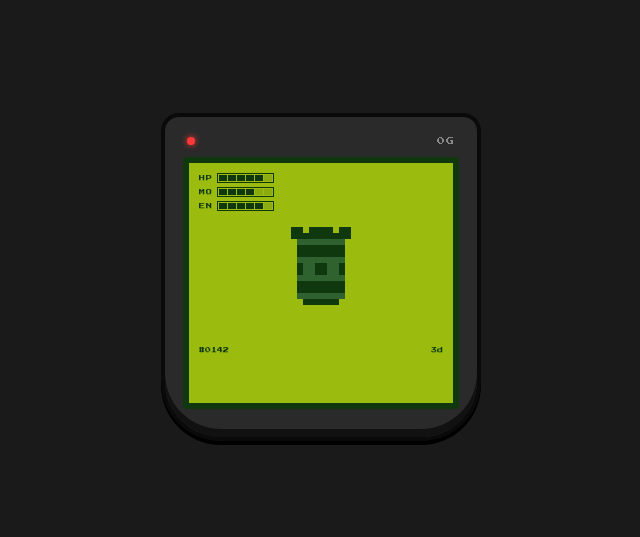
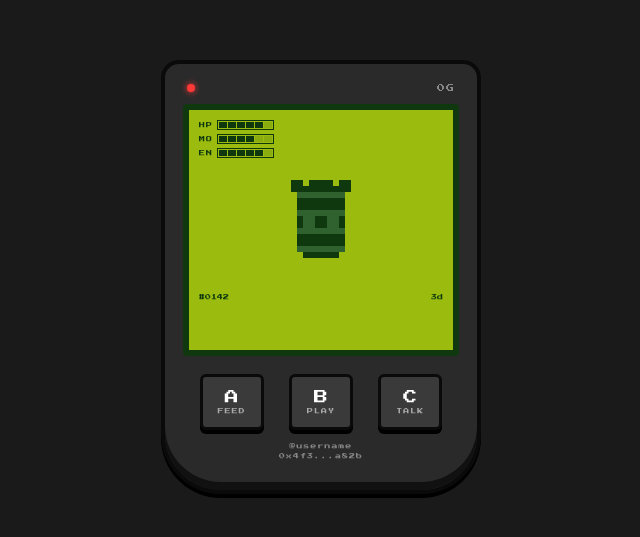
Before and after one commit to LevanIlashvili/zerogochi, a Next.js app: page / in a window 1280 px wide. Shown: the part 123-660 px from the top of the page, without its empty margins (319-959 px from the left). Built offline with nearby package versions, Linux system fonts and the light colour scheme.

Commit message:
buttons + web audio beeps

```diff
--- a/src/app/page.tsx
+++ b/src/app/page.tsx
@@ -1,34 +1,9 @@
-import { Device } from "@/components/Device";
-import { StatBars } from "@/components/StatBars";
-import { AnimatedSprite } from "@/sprite/AnimatedSprite";
-import { lookFromSeed } from "@/sprite/types";
-import { statFromValues } from "@/sprite/states";
+import { Pet } from "@/components/Pet";
 
 export default function Page() {
-  const look = lookFromSeed(142);
-  const stats = { hunger: 80, mood: 65, energy: 90 };
-  const state = statFromValues(stats.hunger, stats.mood, stats.energy);
-
   return (
     <main>
-      <Device>
-        <StatBars {...stats} />
-        <div style={{ display: "flex", justifyContent: "center", padding: "16px 0" }}>
-          <AnimatedSprite look={look} state={state} scale={6} />
-        </div>
-        <div
-          style={{
-            display: "flex",
-            justifyContent: "space-between",
-            fontSize: 6,
-            color: "var(--gb-darkest)",
-            marginTop: 8,
-          }}
-        >
-          <span>#0142</span>
-          <span>3d</span>
-        </div>
-      </Device>
+      <Pet />
     </main>
   );
 }
--- /dev/null
+++ b/src/components/Buttons.module.css
@@ -0,0 +1,50 @@
+.row {
+  display: flex;
+  justify-content: space-around;
+  margin-top: 18px;
+  padding: 0 4px;
+}
+
+.btn {
+  width: 64px;
+  height: 56px;
+  background: #3a3a3a;
+  border: 3px solid #0a0a0a;
+  border-radius: 6px;
+  color: #ddd;
+  cursor: pointer;
+  display: flex;
+  flex-direction: column;
+  align-items: center;
+  justify-content: center;
+  gap: 4px;
+  box-shadow: 0 4px 0 0 #000;
+  transition: transform 60ms ease, box-shadow 60ms ease;
+  user-select: none;
+  touch-action: manipulation;
+}
+
+.btn:hover:not(:disabled) {
+  background: #444;
+}
+
+.btn:disabled {
+  opacity: 0.4;
+  cursor: not-allowed;
+}
+
+.btnDown {
+  transform: translateY(3px);
+  box-shadow: 0 1px 0 0 #000;
+}
+
+.letter {
+  font-size: 14px;
+  color: #fff;
+}
+
+.label {
+  font-size: 6px;
+  letter-spacing: 1px;
+  color: #aaa;
+}
--- /dev/null
+++ b/src/components/Buttons.tsx
@@ -0,0 +1,46 @@
+"use client";
+
+import { useState } from "react";
+import styles from "./Buttons.module.css";
+
+export type ButtonKind = "A" | "B" | "C";
+
+export interface ButtonsProps {
+  onPress: (kind: ButtonKind) => void;
+  disabled?: boolean;
+}
+
+const LABELS: Record<ButtonKind, string> = {
+  A: "FEED",
+  B: "PLAY",
+  C: "TALK",
+};
+
+export function Buttons({ onPress, disabled }: ButtonsProps) {
+  const [pressed, setPressed] = useState<ButtonKind | null>(null);
+
+  function handle(kind: ButtonKind) {
+    if (disabled) return;
+    setPressed(kind);
+    onPress(kind);
+    window.setTimeout(() => setPressed((p) => (p === kind ? null : p)), 120);
+  }
+
+  return (
+    <div className={styles.row}>
+      {(["A", "B", "C"] as ButtonKind[]).map((k) => (
+        <button
+          key={k}
+          type="button"
+          className={`${styles.btn} ${pressed === k ? styles.btnDown : ""}`}
+          onPointerDown={() => handle(k)}
+          aria-label={`${k} ${LABELS[k]}`}
+          disabled={disabled}
+        >
+          <span className={styles.letter}>{k}</span>
+          <span className={styles.label}>{LABELS[k]}</span>
+        </button>
+      ))}
+    </div>
+  );
+}
--- a/src/components/Device.module.css
+++ b/src/components/Device.module.css
@@ -41,3 +41,13 @@
   padding: 10px;
   position: relative;
 }
+
+.footer {
+  margin-top: 12px;
+  padding: 0 4px;
+  font-size: 6px;
+  color: #888;
+  text-align: center;
+  letter-spacing: 1px;
+  line-height: 1.6;
+}
--- a/src/components/Device.tsx
+++ b/src/components/Device.tsx
@@ -1,6 +1,14 @@
 import styles from "./Device.module.css";
 
-export function Device({ children }: { children: React.ReactNode }) {
+interface Props {
+  children: React.ReactNode;
+  /** rendered below the LCD (e.g. buttons) — outside the green panel */
+  controls?: React.ReactNode;
+  /** rendered at the very bottom (e.g. address line) */
+  footer?: React.ReactNode;
+}
+
+export function Device({ children, controls, footer }: Props) {
   return (
     <div className={styles.bezel}>
       <div className={styles.topRow}>
@@ -10,6 +18,8 @@ export function Device({ children }: { children: React.ReactNode }) {
       <div className={styles.lcd}>
         <div className={styles.lcdInner}>{children}</div>
       </div>
+      {controls}
+      {footer && <div className={styles.footer}>{footer}</div>}
     </div>
   );
 }
--- /dev/null
+++ b/src/components/Pet.tsx
@@ -0,0 +1,71 @@
+"use client";
+
+import { useState } from "react";
+import { Device } from "./Device";
+import { StatBars } from "./StatBars";
+import { Buttons, type ButtonKind } from "./Buttons";
+import { AnimatedSprite } from "@/sprite/AnimatedSprite";
+import { lookFromSeed } from "@/sprite/types";
+import { statFromValues } from "@/sprite/states";
+import { BEEPS } from "@/lib/beep";
+
+interface Stats {
+  hunger: number;
+  mood: number;
+  energy: number;
+}
+
+const INITIAL: Stats = { hunger: 80, mood: 65, energy: 90 };
+
+export function Pet() {
+  const look = lookFromSeed(142);
+  const [stats, setStats] = useState<Stats>(INITIAL);
+  const state = statFromValues(stats.hunger, stats.mood, stats.energy);
+
+  function handle(kind: ButtonKind) {
+    if (kind === "A") {
+      BEEPS.btnA();
+      window.setTimeout(BEEPS.eat, 100);
+      setStats((s) => ({ ...s, hunger: Math.min(100, s.hunger + 25) }));
+    } else if (kind === "B") {
+      BEEPS.btnB();
+      window.setTimeout(BEEPS.play, 100);
+      setStats((s) => ({
+        ...s,
+        mood: Math.min(100, s.mood + 25),
+        energy: Math.max(0, s.energy - 5),
+      }));
+    } else {
+      BEEPS.btnC();
+    }
+  }
+
+  return (
+    <Device
+      controls={<Buttons onPress={handle} />}
+      footer={
+        <>
+          <div>@username</div>
+          <div>0x4f3...a82b</div>
+        </>
+      }
+    >
+      <StatBars {...stats} />
+      <div style={{ display: "flex", justifyContent: "center", padding: "16px 0" }}>
+        <AnimatedSprite look={look} state={state} scale={6} />
+      </div>
+      <div
+        style={{
+          display: "flex",
+          justifyContent: "space-between",
+          fontSize: 6,
+          color: "var(--gb-darkest)",
+          marginTop: 8,
+        }}
+      >
+        <span>#0142</span>
+        <span>3d</span>
+      </div>
+    </Device>
+  );
+}
--- /dev/null
+++ b/src/lib/beep.ts
@@ -0,0 +1,59 @@
+"use client";
+
+let ctx: AudioContext | null = null;
+
+function context(): AudioContext | null {
+  if (typeof window === "undefined") return null;
+  if (!ctx) {
+    const Ctx = window.AudioContext || (window as unknown as { webkitAudioContext: typeof AudioContext }).webkitAudioContext;
+    if (!Ctx) return null;
+    ctx = new Ctx();
+  }
+  if (ctx.state === "suspended") {
+    void ctx.resume();
+  }
+  return ctx;
+}
+
+interface BeepOpts {
+  freq: number;
+  /** duration in ms */
+  dur: number;
+  /** optional ending freq for a slide */
+  slide?: number;
+  /** square wave volume 0..1 */
+  volume?: number;
+}
+
+export function beep({ freq, dur, slide, volume = 0.06 }: BeepOpts) {
+  const c = context();
+  if (!c) return;
+  const osc = c.createOscillator();
+  const gain = c.createGain();
+  osc.type = "square";
+  osc.frequency.setValueAtTime(freq, c.currentTime);
+  if (slide !== undefined) {
+    osc.frequency.linearRampToValueAtTime(slide, c.currentTime + dur / 1000);
+  }
+  // tight envelope - fast attack, fast release
+  gain.gain.setValueAtTime(0, c.currentTime);
+  gain.gain.linearRampToValueAtTime(volume, c.currentTime + 0.005);
+  gain.gain.linearRampToValueAtTime(0, c.currentTime + dur / 1000);
+  osc.connect(gain);
+  gain.connect(c.destination);
+  osc.start();
+  osc.stop(c.currentTime + dur / 1000 + 0.01);
+}
+
+export const BEEPS = {
+  btnA: () => beep({ freq: 660, dur: 80 }),
+  btnB: () => beep({ freq: 880, dur: 80 }),
+  btnC: () => beep({ freq: 1100, dur: 80 }),
+  eat: () => {
+    beep({ freq: 440, dur: 60 });
+    window.setTimeout(() => beep({ freq: 440, dur: 60 }), 80);
+    window.setTimeout(() => beep({ freq: 440, dur: 60 }), 160);
+  },
+  play: () => beep({ freq: 550, dur: 100, slide: 700 }),
+  talk: () => beep({ freq: 1320, dur: 30, volume: 0.04 }),
+};
```
